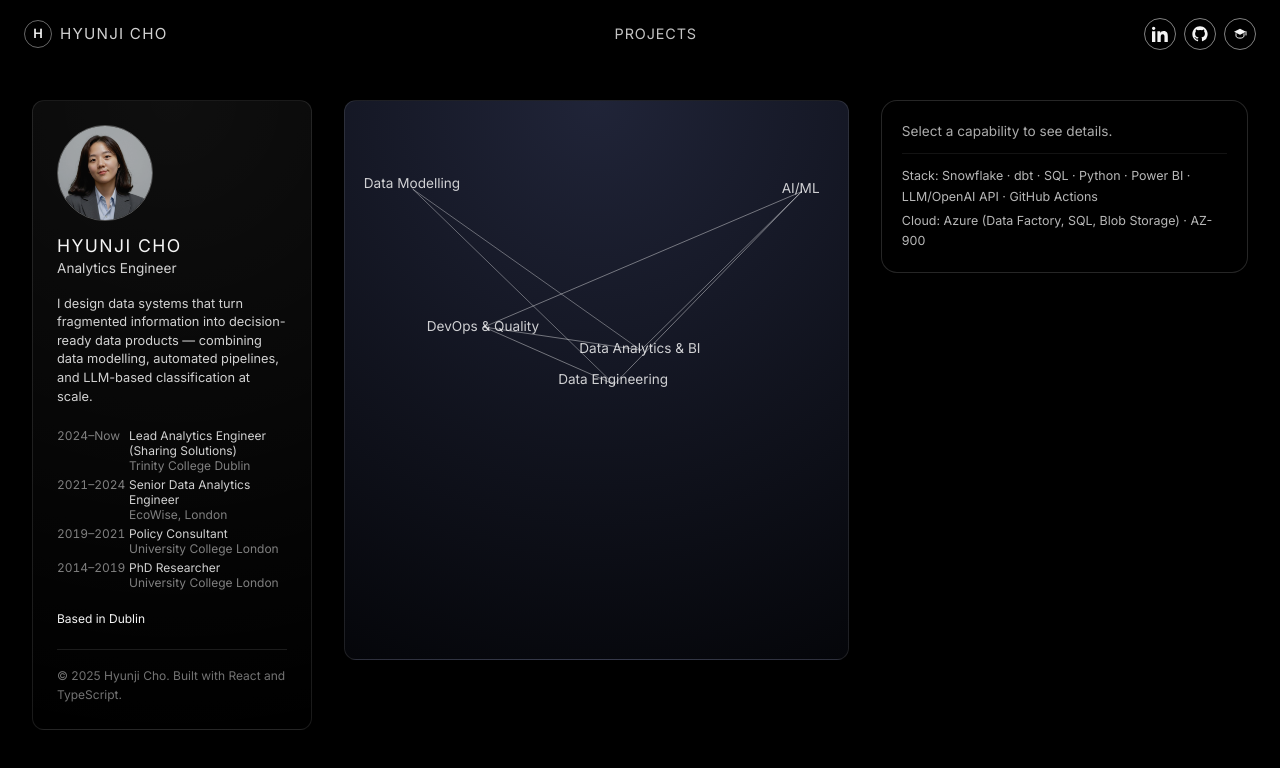
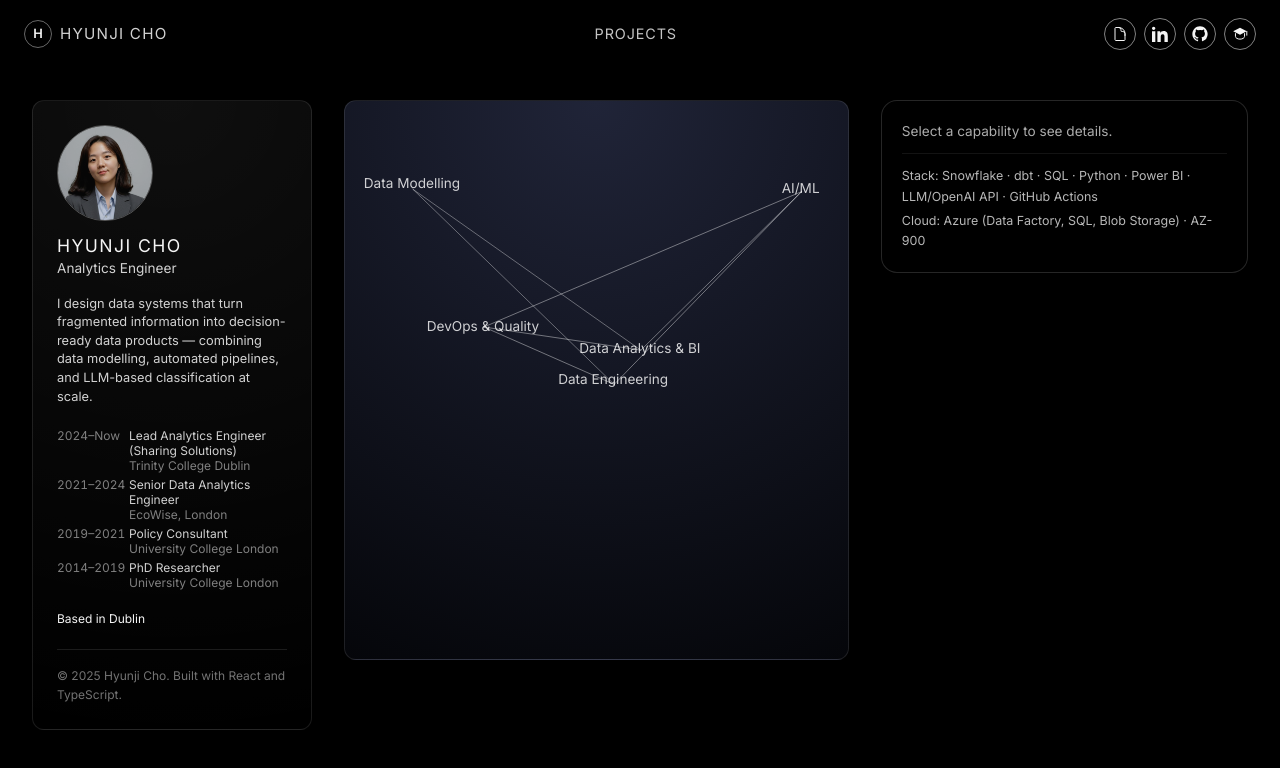
Before and after one commit to HCHODUBLIN/Website, a React (Vite) app: page / in a window 1280 px wide. Shown: the top 768 px of the page. Built offline with nearby package versions, Linux system fonts and the light colour scheme; the HTML template or start-up script is replaced by a standard one.

Commit message:
Restore CV icon and resize Scholar icon

```diff
--- a/src/components/SiteHeader.tsx
+++ b/src/components/SiteHeader.tsx
@@ -1,5 +1,10 @@
 import { useState } from "react";
-import { IconGitHub, IconLinkedIn, IconScholar } from "../components/icons";
+import {
+  IconGitHub,
+  IconLinkedIn,
+  IconPdf,
+  IconScholar,
+} from "../components/icons";
 
 type NavItem = { label: string; href: string };
 
@@ -80,6 +85,13 @@ export default function SiteHeader({
 
         <div className="ml-auto flex items-center gap-2">
           <IconButton
+            href={`${import.meta.env.BASE_URL}HC_CV.pdf`}
+            label="Curriculum Vitae (PDF)"
+          >
+            <IconPdf className="h-4 w-4" />
+          </IconButton>
+
+          <IconButton
             href="https://www.linkedin.com/in/hyunjic/"
             label="LinkedIn profile"
           >
--- a/src/components/icons.tsx
+++ b/src/components/icons.tsx
@@ -240,17 +240,17 @@ export function IconScholar({ className, ...props }: IconProps) {
       {...props}
     >
       <path
-        d="M12 4L3 8.5 12 13l9-4.5L12 4z"
+        d="M12 2.8L1.8 8 12 13.2 22.2 8 12 2.8z"
         fill="currentColor"
       />
       <path
-        d="M6 11.5V15c0 1.8 2.7 3.2 6 3.2s6-1.4 6-3.2v-3.5"
+        d="M5.2 11.4V15.7c0 2.2 3.1 4 6.8 4s6.8-1.8 6.8-4v-4.3"
         stroke="currentColor"
         strokeWidth="1.5"
         strokeLinecap="round"
       />
       <path
-        d="M21 8.5v5"
+        d="M22.2 8v5.8"
         stroke="currentColor"
         strokeWidth="1.5"
         strokeLinecap="round"
```
